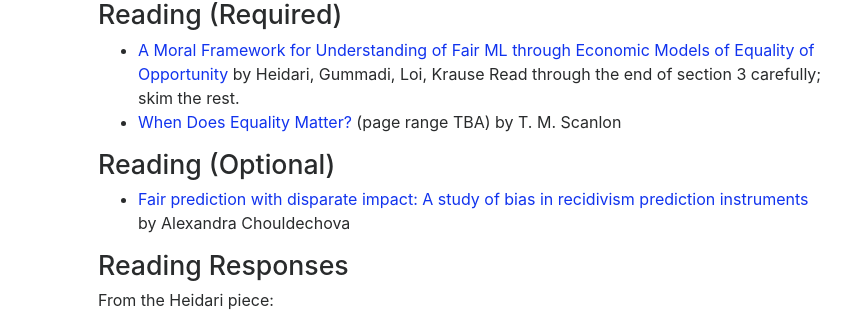
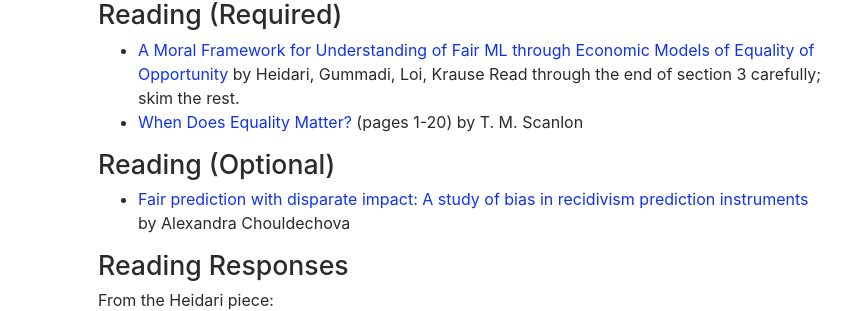
Before and after one commit to afraenkel/course-fairness-webpage, a Jekyll site: the page built from weeks/week03.md, in a window 1280 px wide. Shown: the part 178-489 px from the top of the page, without its empty margins (177-1034 px from the left). Built offline with Jekyll 4.4.1, drawn with Linux system fonts in a browser that asks for light colours; nearby versions of some CDN libraries.

Commit message:
scanlon page range

```diff
--- a/weeks/week03.md
+++ b/weeks/week03.md
@@ -18,7 +18,7 @@ doodle: /doodle.png
   Read through the end of section 3 carefully; skim the rest.
 * [When Does Equality
   Matter?](https://law.yale.edu/sites/default/files/documents/pdf/Intellectual_Life/ltw-Scanlon.pdf)
-  (page range TBA) by T. M. Scanlon
+  (pages 1-20) by T. M. Scanlon
 
 ## Reading (Optional)
 
```
